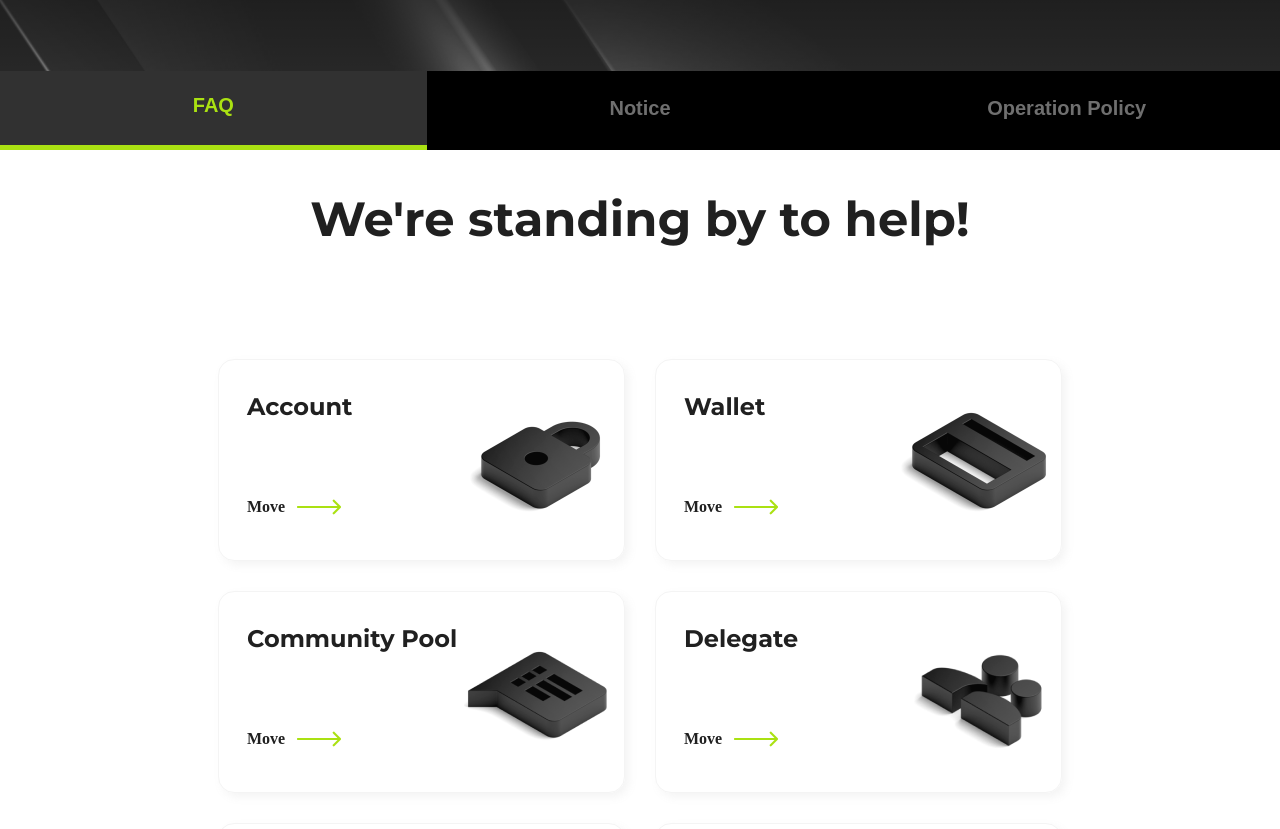
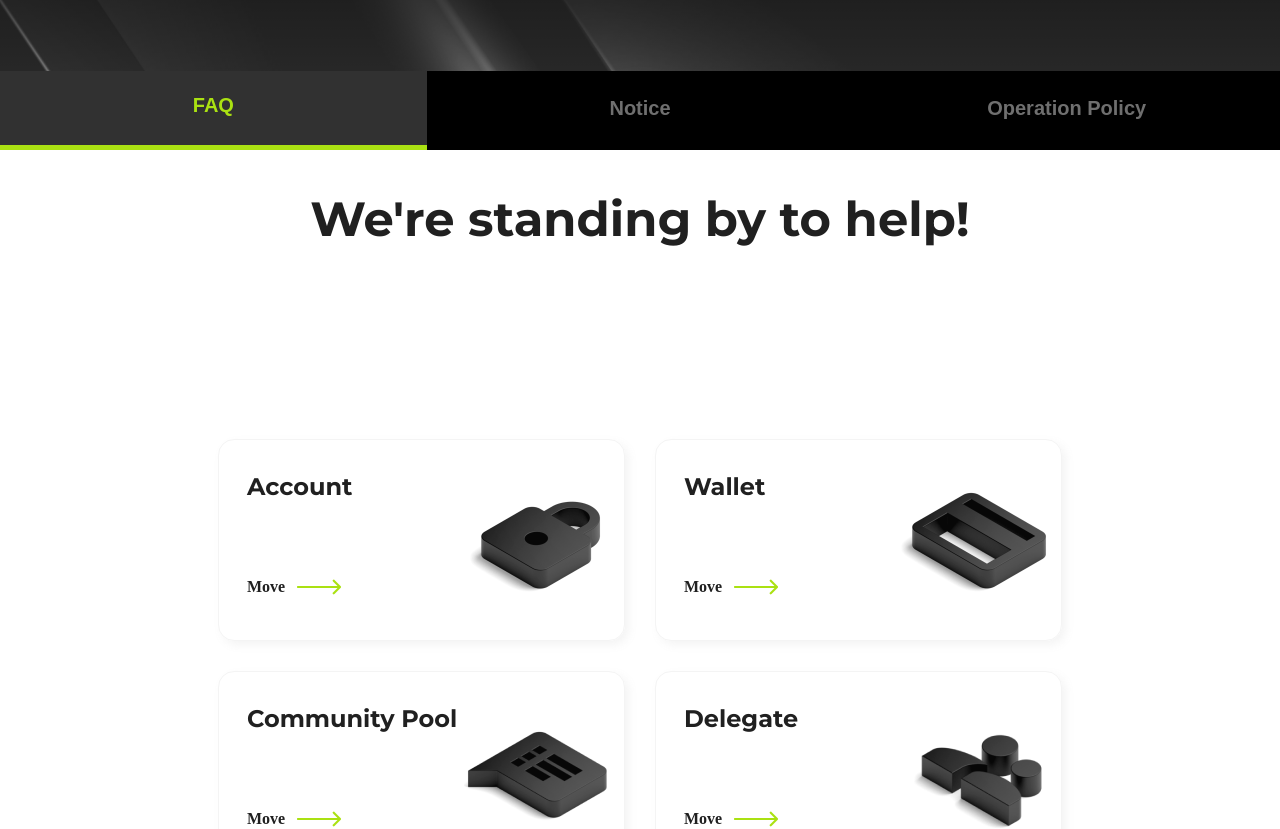
Before and after one commit to Creativehill-Labs/xylo-web-front, a React (Create React App) app: page /helpcenter/faq in a window 1280 px wide. Shown: the part 349-1178 px from the top of the page. Built offline with nearby package versions, Linux system fonts and the light colour scheme; a web font is replaced by a local one.

Commit message:
fix: Help Center > FAQ 레이아웃 수정

```diff
--- a/src/pages/helpCenter/HelpCenter.tsx
+++ b/src/pages/helpCenter/HelpCenter.tsx
@@ -5,6 +5,8 @@ import HelpCenterLayout from '../../components/Layout/HelpCenterLayout';
 import CategoryCard from './CategoryCard';
 import { faqCardData } from '../../dummy/faqCardData';
 import Title from '../../components/Title/Title';
+import InnerSection from '../../components/Layout/InnerSection';
+import HelpCenterTitleBox from '../../components/Partials/HelpCenterTitleBox';
 
 const HelpCenterStyle = styled.div`
   display: flex;
@@ -12,7 +14,7 @@ const HelpCenterStyle = styled.div`
   flex-direction: column;
   align-items: center;
   justify-content: center;
-  height: calc(100vh + 9px);
+  margin-bottom: 10%;
 
   @media screen and (max-width: 1400px) and (min-width: 768px) {
     height: 100%;
@@ -32,7 +34,7 @@ const HelpCenterStyle = styled.div`
   }
 `;
 
-const TitleContainer = styled.div``;
+const TitleContainer = styled(HelpCenterTitleBox)``;
 
 const HelpCenterCardContainer = styled.div`
   max-width: 1280px;
@@ -62,6 +64,7 @@ const HelpCenter = () => {
   return (
     <>
       <HelpCenterLayout />
+      <InnerSection>
         <HelpCenterStyle>
           <TitleContainer>
             <Title size={isMobile ? `senary` : `secondary`}>
@@ -72,7 +75,6 @@ const HelpCenter = () => {
             {faqCardData.map((el) => {
               return (
                 <CategoryCard
-                key={el.id}
                   title={el.title}
                   link={el.link}
                   src={el.src}
@@ -82,6 +84,7 @@ const HelpCenter = () => {
             })}
           </HelpCenterCardContainer>
         </HelpCenterStyle>
+      </InnerSection>
     </>
   );
 };
```
Also changed, not shown: 1 other file (tests, documents, lock files or other folders). Lines whose indentation alone changed are shown as unchanged.
